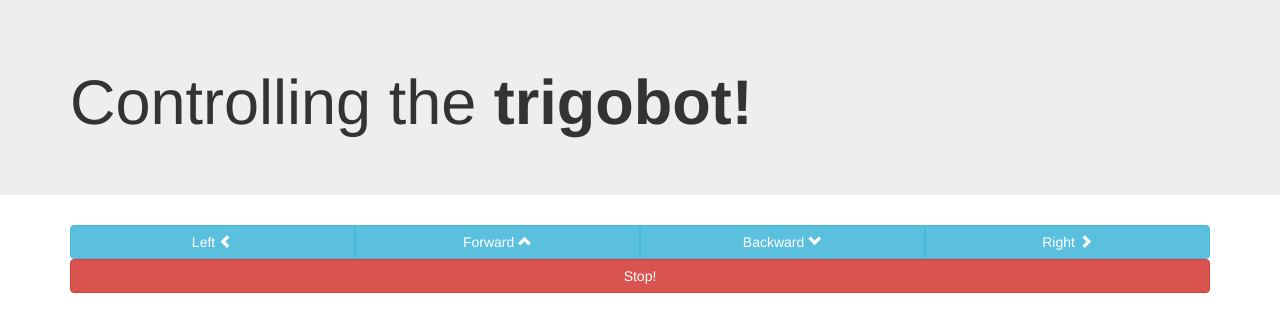
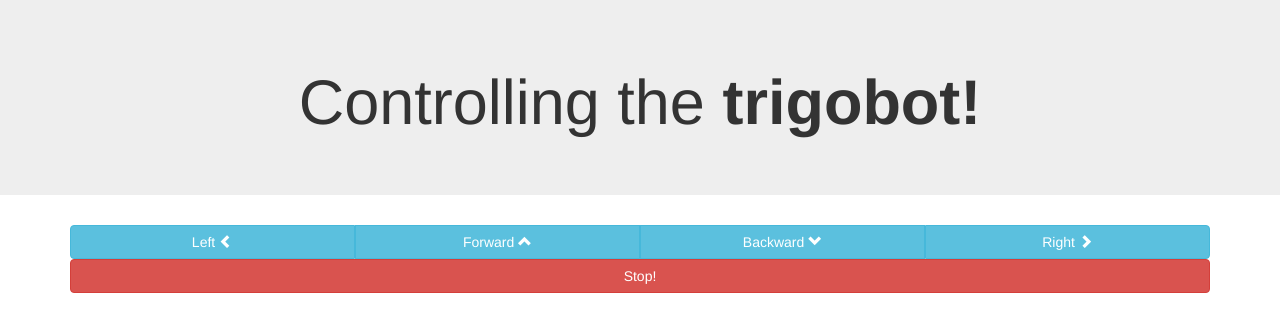
Before and after one commit to jvtrigueros/trigobot, a website: page robot/index.html in a window 1280 px wide. Drawn offline with nearby package versions, Linux system fonts and the light colour scheme; no server answers.

Commit message:
Centering the heading.

```diff
--- a/robot/index.html
+++ b/robot/index.html
@@ -14,7 +14,7 @@
 <body>
   <div class="jumbotron">
     <div class="container">
-      <h1>Controlling the <strong>trigobot!</strong></h1>
+      <h1 class="text-center">Controlling the <strong>trigobot!</strong></h1>
     </div>
   </div>
 
```
